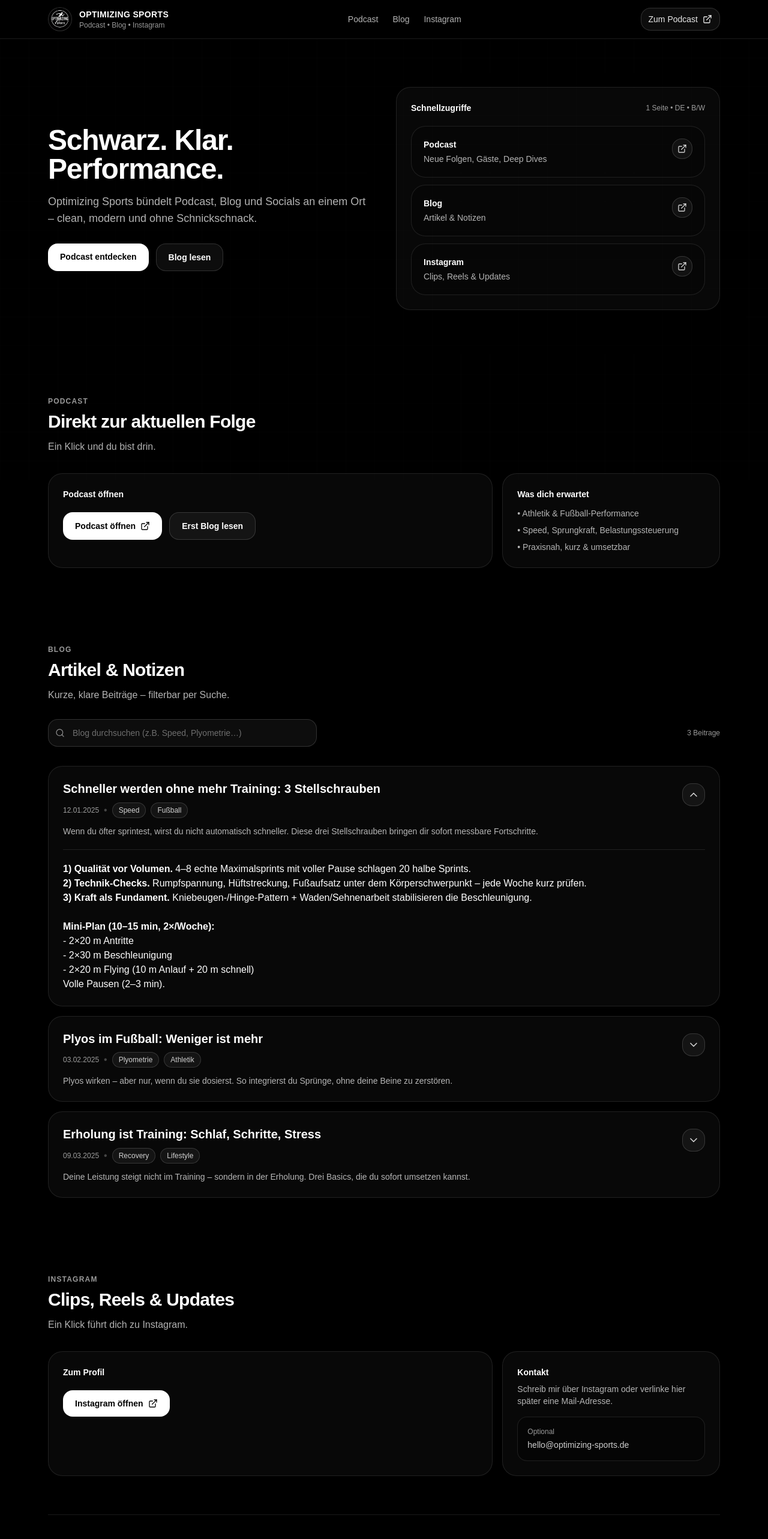
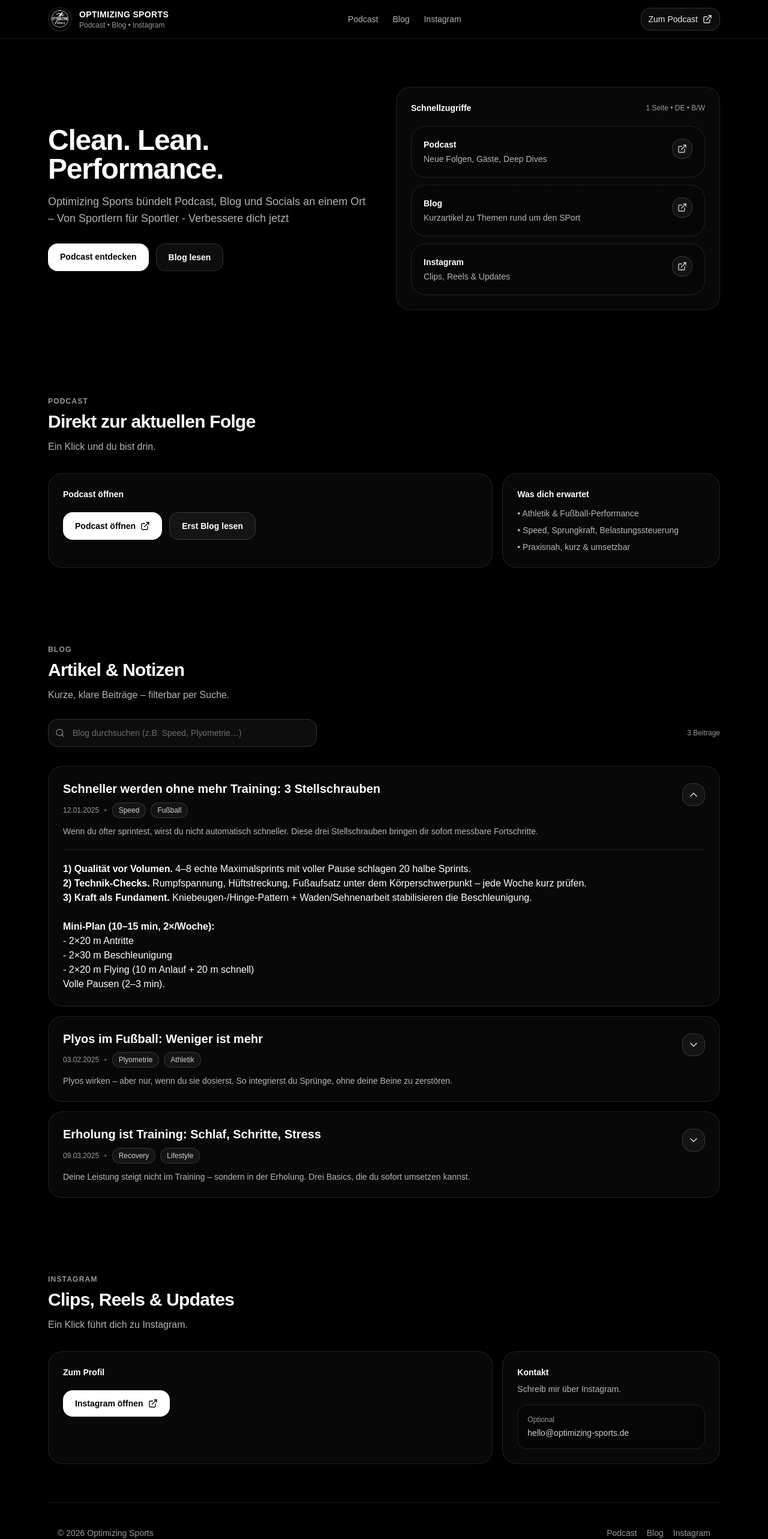
Before and after one commit to jan3103j-ui/optimizing-sports, a Next.js app: page / in a window 1280 px wide. Shown: the top 2566 px of the page at 60% size. Built offline with nearby package versions, Linux system fonts and the light colour scheme.

Commit message:
Remove placeholder texts

```diff
--- a/app/page.js
+++ b/app/page.js
@@ -164,11 +164,10 @@ export default function OptimizingSportsOnePager() {
           >
             <div>
               <h1 className="text-3xl font-semibold tracking-tight md:text-5xl">
-                Schwarz. Klar. Performance.
+                Clean. Lean. Performance.
               </h1>
               <p className="mt-4 max-w-prose text-base text-white/70 md:text-lg">
-                Optimizing Sports bündelt Podcast, Blog und Socials an einem Ort – clean,
-                modern und ohne Schnickschnack.
+                Optimizing Sports bündelt Podcast, Blog und Socials an einem Ort – Von Sportlern für Sportler - Verbessere dich jetzt
               </p>
               <div className="mt-7 flex flex-wrap gap-3">
                 <a
@@ -197,7 +196,7 @@ export default function OptimizingSportsOnePager() {
                   desc="Neue Folgen, Gäste, Deep Dives"
                   href={PODCAST_URL}
                 />
-                <QuickCard title="Blog" desc="Artikel & Notizen" href="#blog" />
+                <QuickCard title="Blog" desc="Kurzartikel zu Themen rund um den SPort" href="#blog" />
                 <QuickCard
                   title="Instagram"
                   desc="Clips, Reels & Updates"
@@ -365,7 +364,7 @@ export default function OptimizingSportsOnePager() {
             <div className="rounded-3xl border border-white/10 bg-white/[0.03] p-6">
               <div className="text-sm font-semibold">Kontakt</div>
               <p className="mt-2 text-sm text-white/70">
-                Schreib mir über Instagram oder verlinke hier später eine Mail-Adresse.
+                Schreib mir über Instagram.
               </p>
               <div className="mt-4 rounded-2xl border border-white/10 bg-black/30 p-4">
                 <div className="text-xs text-white/60">Optional</div>
```
